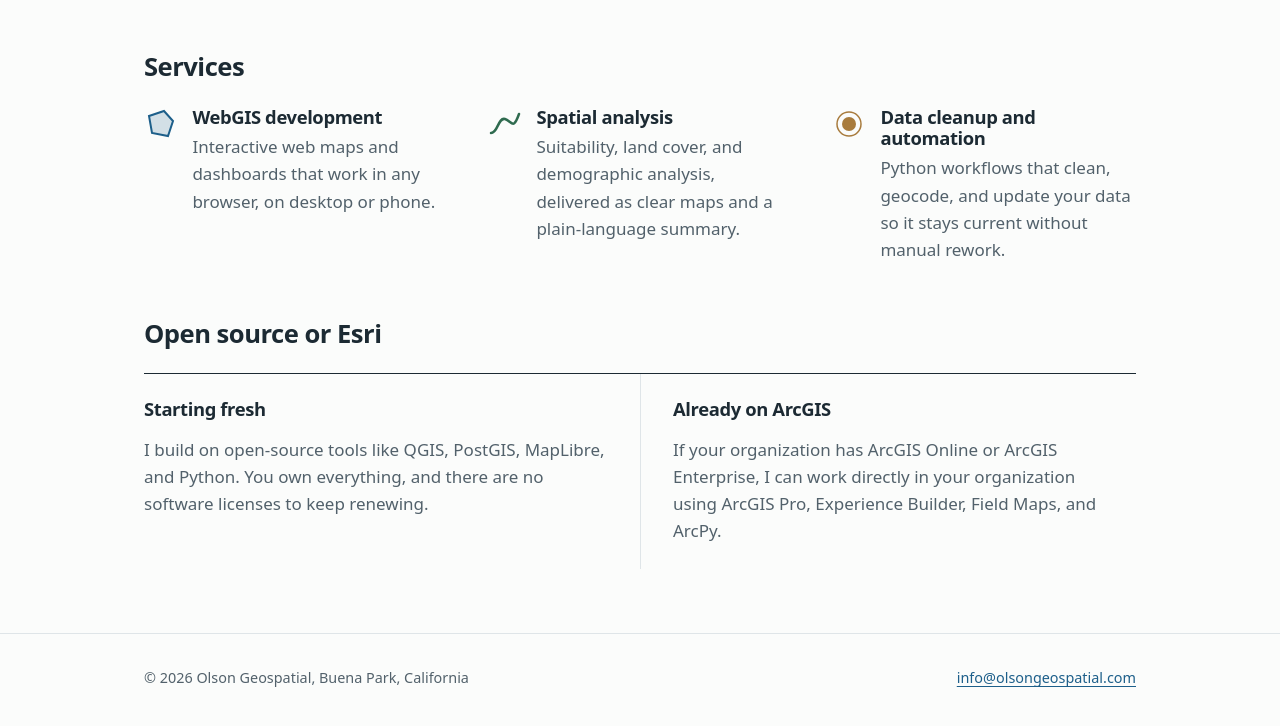
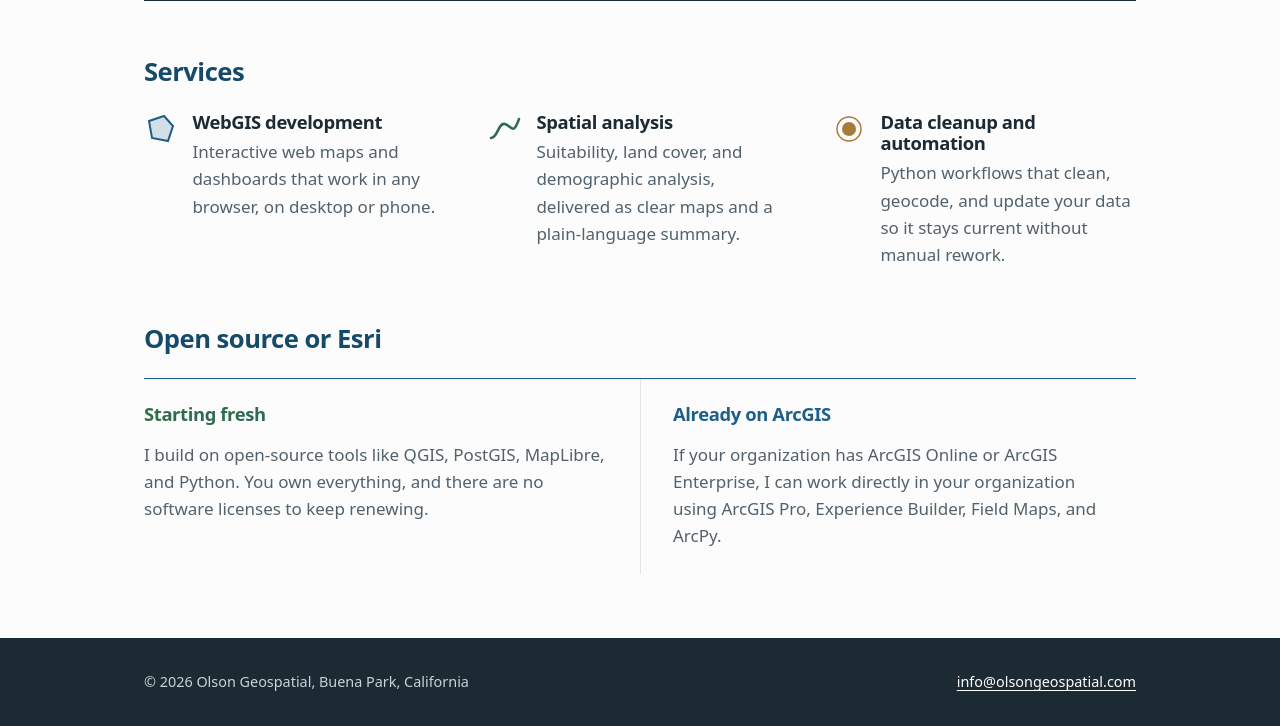
Before and after one commit to Olson-Geospatial/olson-geospatial.github.io, an Astro site: page / in a window 1280 px wide. Shown: the part 737-1463 px from the top of the page. Built offline with nearby package versions, Linux system fonts and the light colour scheme; Astro itself is replaced by a stand-in of ours.

Commit message:
Added a touch of color and made footer sticky

```diff
--- a/src/styles/global.css
+++ b/src/styles/global.css
@@ -214,3 +214,16 @@ p, li { max-width: var(--measure); }
 /* Footer */
 .site-footer { border-top: 1px solid var(--grid); padding: 2rem 0; font-size: 0.9rem; color: var(--muted); }
 .site-footer .container { display: flex; flex-wrap: wrap; justify-content: space-between; gap: 0.5rem 2rem; }
+
+.site-header { border-top: 5px solid var(--water); }
+.sheet { background-color: #f2f7fa; }
+h2 { color: var(--water-dark); }
+.platforms { border-top-color: var(--water); }
+.platforms > div:first-child h3 { color: var(--forest); }
+.platforms > div:last-child h3 { color: var(--water); }
+.site-footer { background: var(--ink); color: #c9d3d9; border-top: none; }
+.site-footer a { color: #ffffff; }
+
+/* Keep the footer at the bottom of the window on short pages */
+body { display: flex; flex-direction: column; min-height: 100vh; min-height: 100dvh; }
+main { flex: 1; }
```
